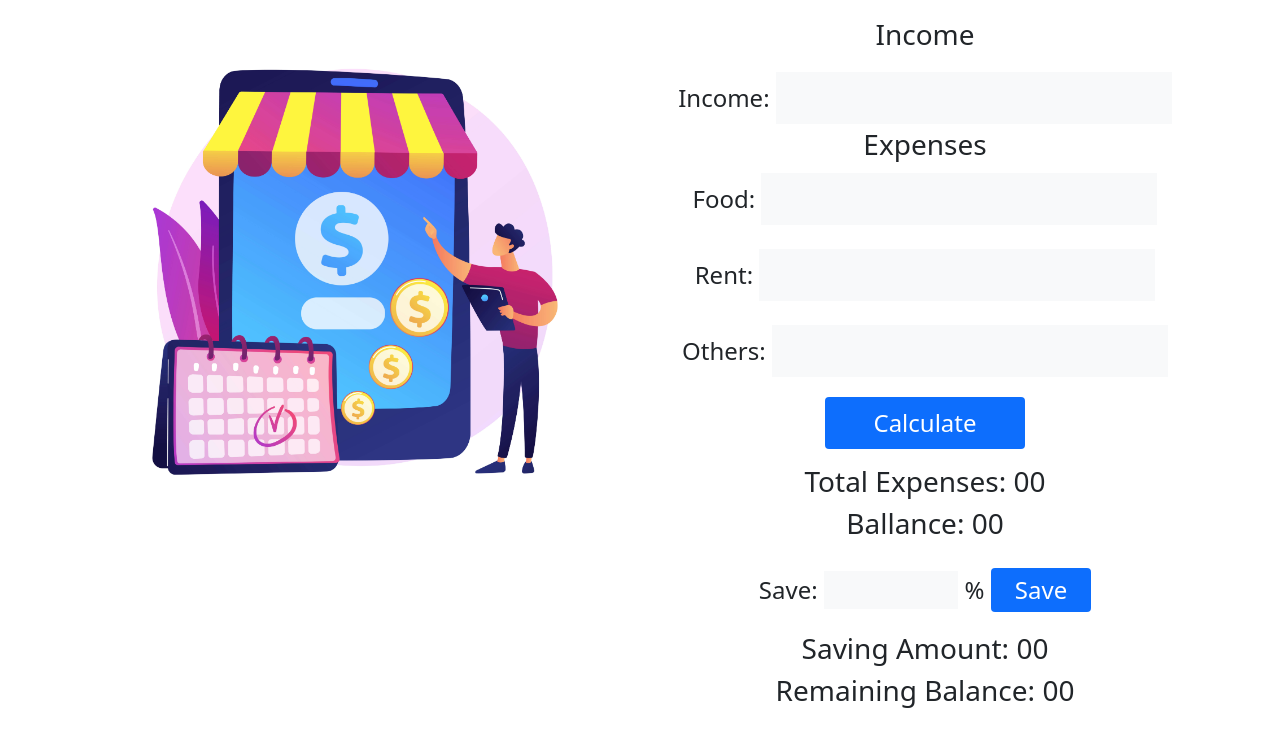
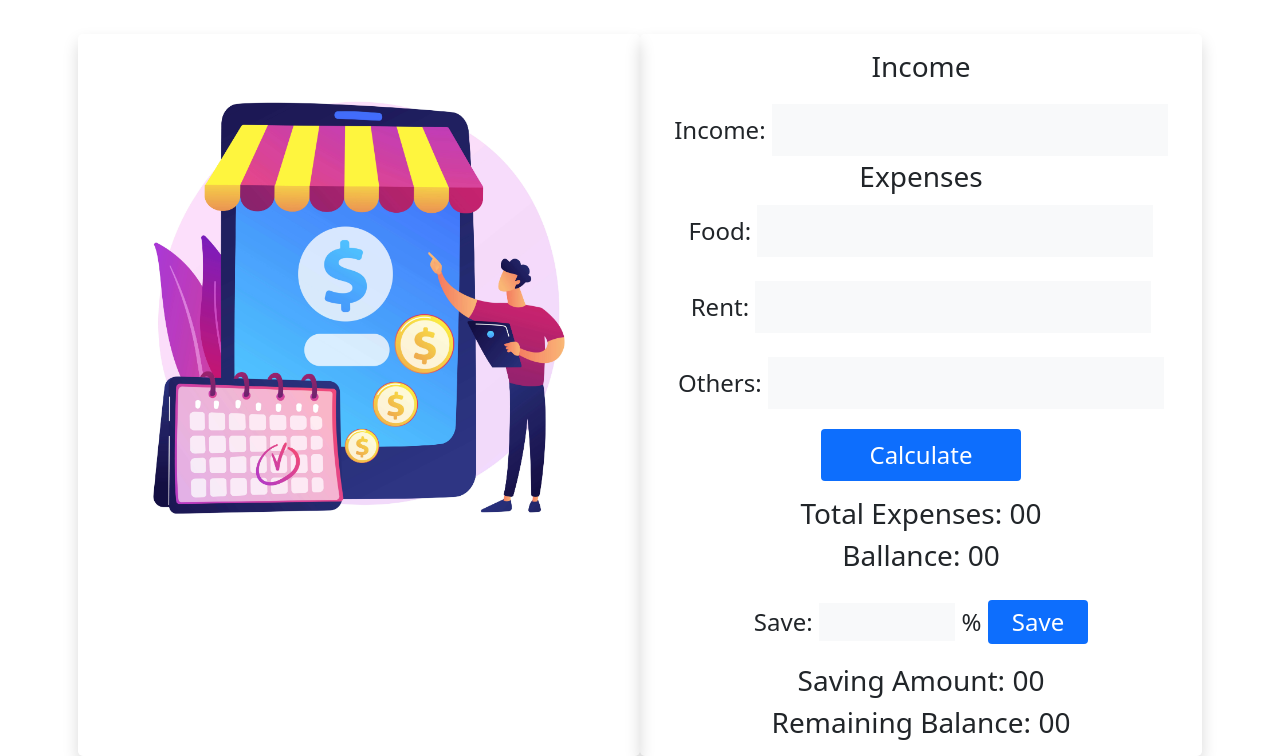
Before and after one commit to mahedi-imun/money-master, a plain HTML site: page index.html in a window 1280 px wide. Shown: the part 70-826 px from the top of the page. Before the commit the page ends 800 px from the top, so only its background shows below. Drawn offline with nearby package versions, Linux system fonts and the light colour scheme.

Commit message:
ui error handle and some chenged

```diff
--- a/index.html
+++ b/index.html
@@ -12,11 +12,11 @@
     <main>
         <section class="container">
             <h2 class="text-center mt-3 fs-1 text-capitalize"> Income and expense <span class=" text-info">accounting</span></h2>
-            <div class="row ">
-                <div class=" col-12 col-lg-6 ">
+            <div class="row g-2 mt-4 ">
+                <div class=" col-12 col-lg-6  rounded-3 mt-3 shadow ">
                     <img class="img-fluid " src="images/bank.jpg" alt="">
                 </div>
-                <div class="col-12 col-lg-6 text-center d-flex justify-content-center align-items-center ">
+                <div class="col-12 col-lg-6 text-center d-flex justify-content-center align-items-center mt-3 shadow rounded-3">
                     <div class="mt-3">
                         <h3 class="mb-3 ">Income</h3>
                         <!-- error handle  -->
@@ -27,7 +27,7 @@
                           <!-- income and expenses input  -->
                         <p class="p-1 fs-4 mb-0">Income: <input id="income-input" class="border-0 bg-light py-2 px-4 " type="number"></p>
                         <h3 class="text-center">Expenses</h3>
-                        <p class="p-1 fs-4">Food: <input id="food-input" class="border-0 bg-light py-2 px-4" type="number"></p>
+                        <p class="p-1 fs-4">Food: <input id="food-input" class="border-0 bg-light py-2 px-4 " type="number"></p>
                         <p class="p-1 fs-4">Rent: <input id="rent-input" class="border-0 bg-light py-2 px-4" type="number"></p>
                         <p class="p-1 fs-4">Others: <input id="others-input" class="border-0 bg-light py-2 px-4" type="number"></p>
                         <button id="calc-button" class="btn-primary mb-3 py-2 px-5 border-0 rounded fs-4">Calculate</button>
@@ -47,10 +47,8 @@
                     </div>
                 </div>
             </div>
-
         </section>
     </main>
-
     <!-- vanilla javaScript link  -->
     <script src="js/app.js"></script>
 </body>
```
